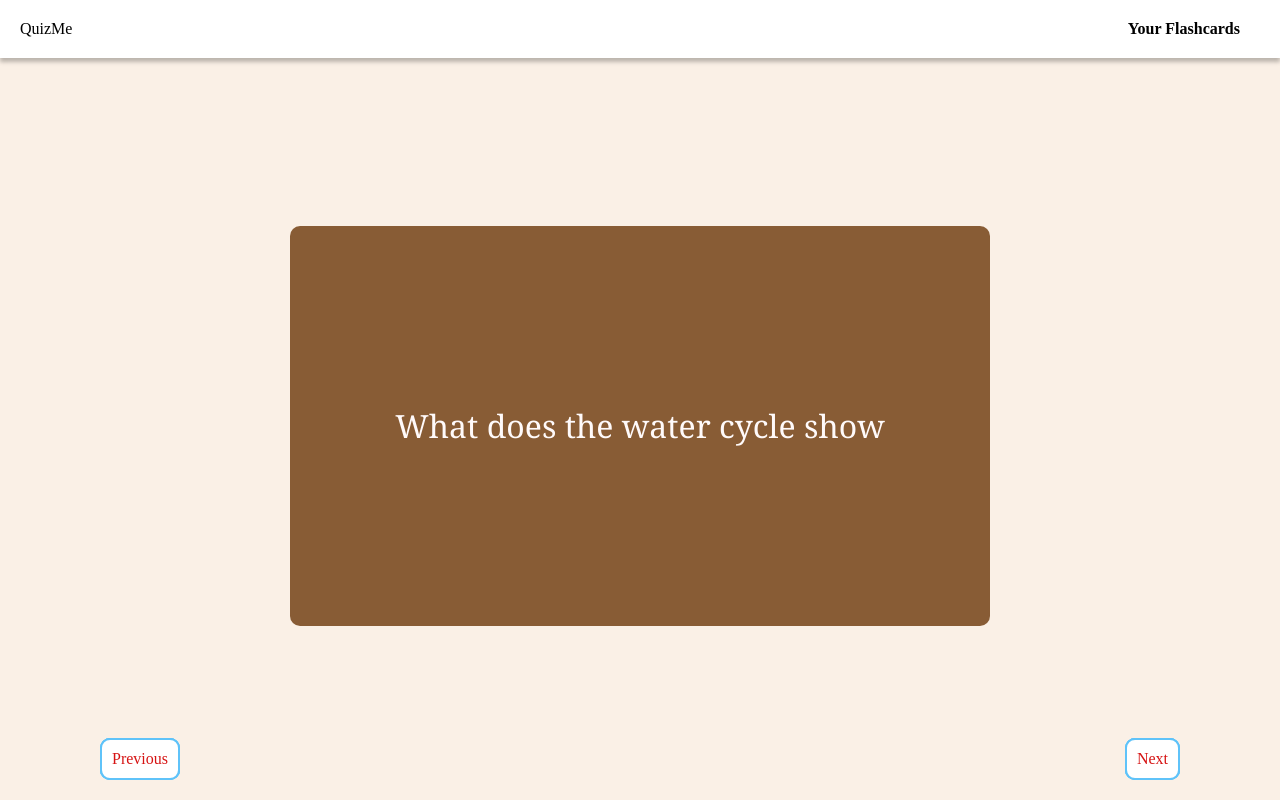
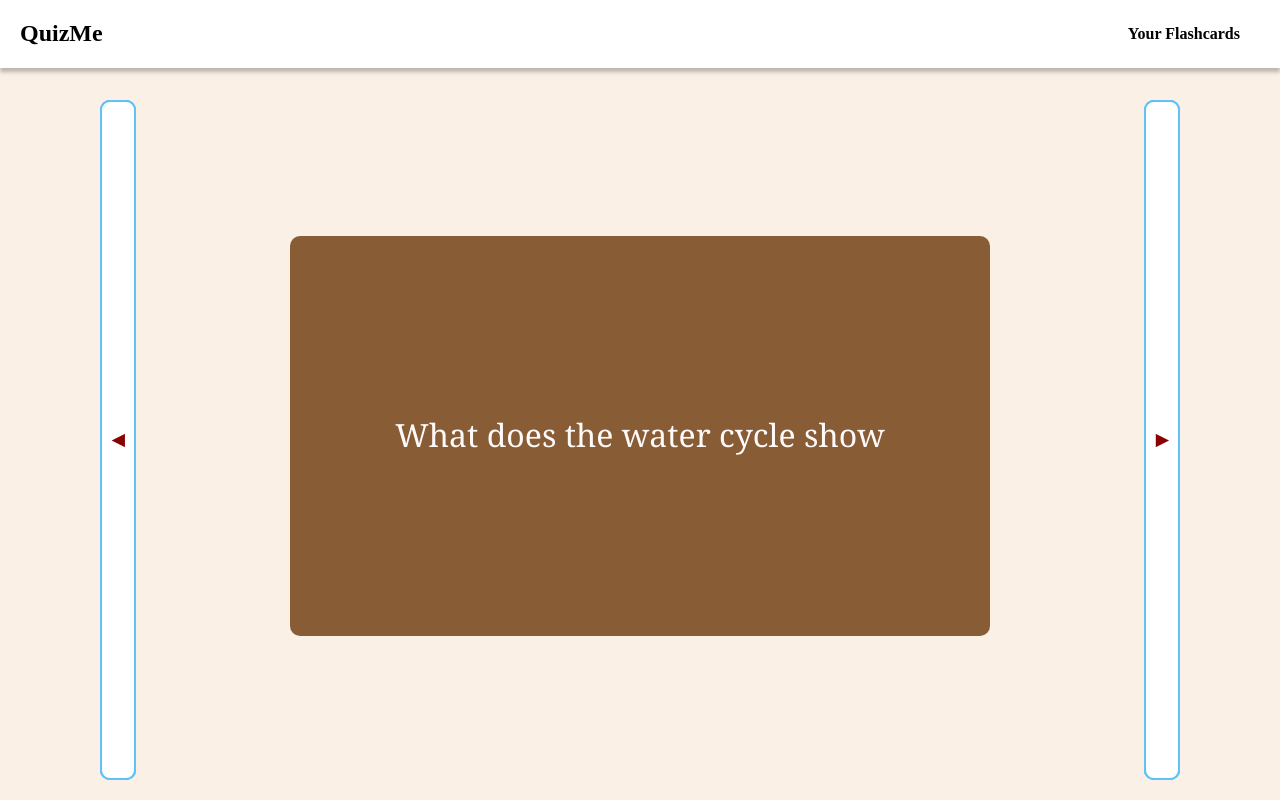
Before and after one commit to SiraYsia/QuizMe-App, a Flask app: a page that uses templates/single-flashcard.html in a window 1280 px wide. Run offline with Flask 3, Linux system fonts and the light colour scheme; a user stored in the database is signed in.

Commit message:
Flashcard feaure improved

```diff
--- a/static/script.js
+++ b/static/script.js
@@ -126,7 +126,10 @@ function nextFlashcard() {
   // Check if we have reached the last flashcard, then reset to the first flashcard
   if (currentFlashcardIndex >= totalFlashcards) {
     currentFlashcardIndex = 0;
+    document.querySelector('.end-section').style.display = 'block';
+    return;
   }
+
 
   // Show the next flashcard
   flashcards[currentFlashcardIndex].classList.add('active');
@@ -141,3 +144,17 @@ function handleKeyboardEvent(event) {
 
 // Attach event listener for "keydown" event on the document object
 document.addEventListener('keydown', handleKeyboardEvent);
+
+function startOver() {
+  currentFlashcardIndex = 0;
+  showFlashcards();
+}
+
+function showFlashcards() {
+  // Hide the "End" section
+  const endSection = document.querySelector('.end-section');
+  endSection.style.display = 'none';
+
+  // Show the current flashcard
+  flashcards[currentFlashcardIndex].classList.add('active');
+}
--- a/static/style.css
+++ b/static/style.css
@@ -490,6 +490,8 @@ i {
   font-size: 14px;
   cursor: pointer;
 }
+
+
 .favorite-button:hover {
   background-color: #FFC500;
 }
@@ -597,11 +599,14 @@ i {
 
 .next-button {
   position: fixed;
+  top: 100px;
+
+  font-weight: bold;
   bottom: 20px;
   right: 100px;
   padding: 10px;
   background-color: white;
-  color: rgb(214, 19, 19);
+  color: rgb(137, 1, 1);
   border: 2px solid rgb(95, 195, 249);
   border-radius: 10px;
   cursor: pointer;
@@ -610,11 +615,27 @@ i {
 .prev-button {
   position: fixed;
   bottom: 20px;
+  font-weight: bold;
+
   left: 100px;
+  top: 100px;
   padding: 10px;
   background-color: white;
-  color: rgb(214, 19, 19);
+  color: rgb(137, 1, 1);
   border: 2px solid rgb(95, 195, 249);
   border-radius: 10px;
   cursor: pointer;
 }
+/* Your existing CSS styles go here */
+
+
+.end-section button {
+  padding: 10px 20px;
+  background-color: white;
+  color: rgb(137, 1, 1);
+  font-weight: bold;
+  border-radius: 5px;
+  border: 2px solid rgb(95, 195, 249);
+  font-size: 18px;
+  cursor: pointer;
+}
--- a/templates/single-flashcard.html
+++ b/templates/single-flashcard.html
@@ -53,7 +53,7 @@
 <body>
   <header>
     <div class="logo-container">
-      <p id = "subtitle"> QuizMe </p>
+      <h2 id = "subtitle"> QuizMe </h2>
     </div>
 
     <nav>
@@ -70,15 +70,22 @@
       </div>
       <div class="back">
         <p>{{ flashcard.back }}</p>
-        <button class="favorite-button">Favorite</button>
+        <button class="favorite-button">&#9733;</button>
 
       </div>
     </div>
-    <button class="prev-button" onclick="prevFlashcard()">Previous</button>
-    <button class="next-button" onclick="nextFlashcard()">Next</button>
+    <button class="prev-button" onclick="prevFlashcard()">&#9664;</button>
+    <button class="next-button" onclick="nextFlashcard()">&#9654; </button>
 
     {% endfor %}
+
+    <div class="end-section" style="display: none;">
+      <h2>&nbsp;&nbsp;&nbsp;The End</h2>
+      <br>
+      <button onclick="startOver()">Start Over</button>
+    </div>
   </div>
+
   <script src="{{url_for('static', filename='script.js')}}"></script>
 </body>
 
```
Also changed, not shown: instance/quizme.db.
